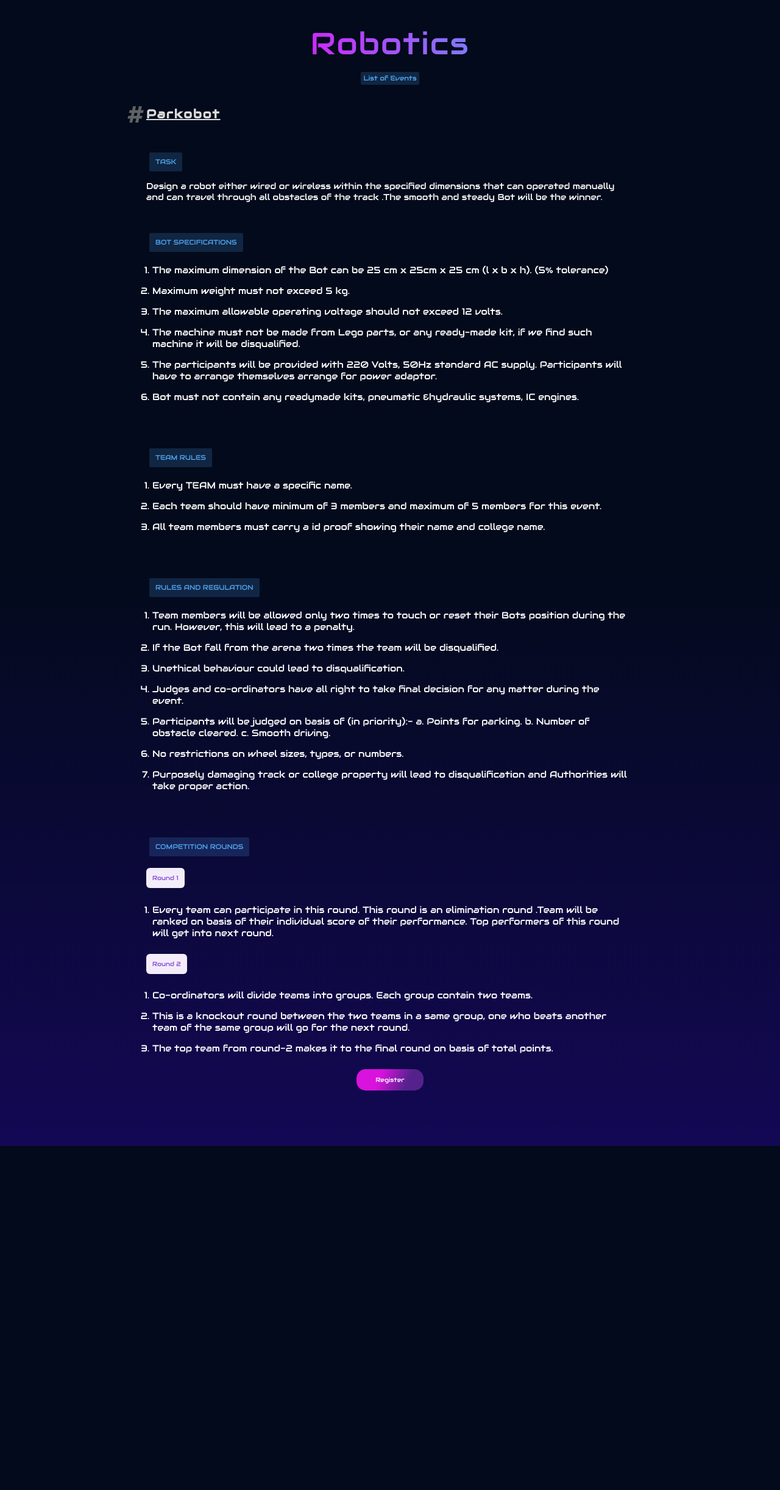
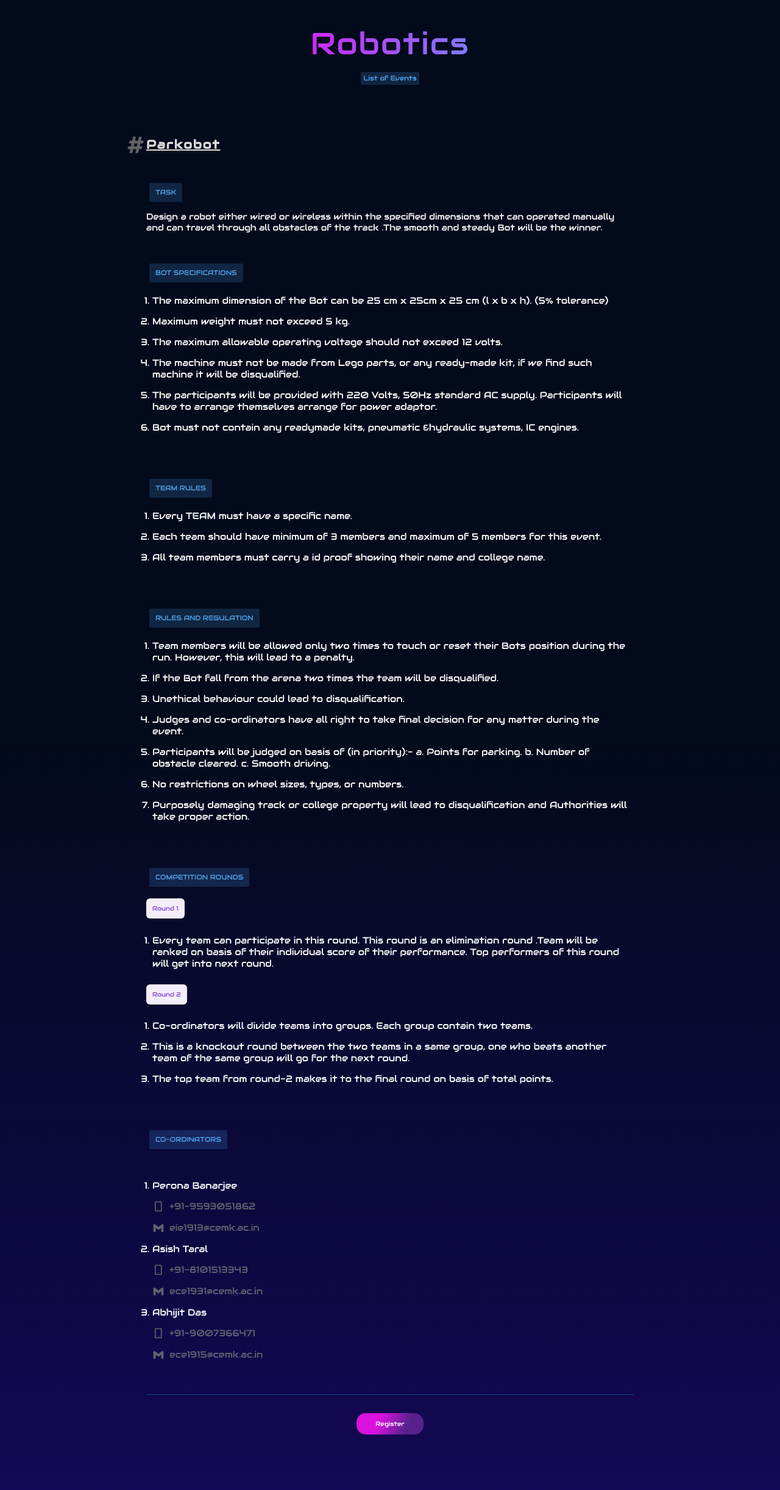
Before and after one commit to detronetdip/resonence, a PHP site: page /robotics.html in a window 1280 px wide. Shown: the whole page at 61% size. Before the commit the page ends 1879 px from the top, so only its background shows below. Run offline with PHP 8.4, Linux system fonts and the light colour scheme.

Commit message:
event template ready

```diff
--- a/assets/css/events.css
+++ b/assets/css/events.css
@@ -146,7 +146,7 @@ i {
 }
 
 .maincontainer .overlay .mt1 {
-  margin-top: 1rem;
+  margin-top: 2rem;
 }
 
 .maincontainer .overlay .fs14 {
@@ -202,6 +202,18 @@ i {
   width: 90%;
   max-width: 80rem;
   margin-top: 3rem;
+}
+
+.maincontainer .logcontainer ol li a {
+  text-decoration: none;
+  margin-left: 0.8rem;
+  color: rgba(122, 122, 122, 0.788);
+}
+
+.maincontainer .logcontainer .single-sub-event {
+  padding: 2rem 0;
+  margin: 3rem 0;
+  border-bottom: 1px solid rgba(0, 174, 255, 0.349);
 }
 
 .maincontainer .btnrow_ {
--- a/assets/css/events.scss
+++ b/assets/css/events.scss
@@ -103,6 +103,16 @@
     width: 90%;
     max-width: 80rem;
     margin-top: 3rem;
+    ol li a{
+      text-decoration: none;
+      margin-left: 0.8rem;
+      color:rgba(122, 122, 122, 0.788);
+    }
+    .single-sub-event{
+      padding: 2rem 0;
+      margin: 3rem 0;
+      border-bottom: 1px solid rgba(0, 174, 255, 0.349);
+    }
   }
   .btnrow_ {
     display: flex;
--- a/robotics.html
+++ b/robotics.html
@@ -34,6 +34,9 @@
           </div>
           <div class="changelog">
             <div class="logcontainer">
+              <!-- single event start -->
+
+             <div class="single-sub-event">
               <h5>Parkobot</h5>
               <span class="highlight2 pt5 p1">TASK</span>
               <p class="pt1 fs14">
@@ -98,7 +101,7 @@
                   </li>
                   <li>
                     Purposely damaging track or college property will lead to disqualification and Authorities will
-take proper action.
+                    take proper action.
                   </li>
                 </ol>
               </p>
@@ -108,8 +111,8 @@ take proper action.
                 <ol style="margin-top: 0; padding-top: 2rem; padding-bottom: 2rem;">
                   <li>
                     Every team can participate in this round. This round is an elimination round .Team will be
-ranked on basis of their individual score of their performance. Top performers of this round will
-get into next round.
+                    ranked on basis of their individual score of their performance. Top performers of this round will
+                    get into next round.
                   </li>
                 </ol>
                 <code class="p1" style="font-size: 1rem;">Round 2</code>
@@ -119,13 +122,70 @@ get into next round.
                   </li>
                   <li>
                     This is a knockout round between the two teams in a same group, one who beats another
-team of the same group will go for the next round.
+                    team of the same group will go for the next round.
                   </li>
                   <li>
                     The top team from round-2 makes it to the final round on basis of total points.
                   </li>
                 </ol>
               </p>
+              <span class="highlight2 pt5 p1">CO-ORDINATORS</span>
+              <p class="fs14" style="margin-top: 1rem;">
+                <ol style="margin-top: 0; padding-top: 2rem; padding-bottom: 2rem;">
+                  <li>
+                    Perona Banarjee
+                     <ol style="list-style-type: none;padding: 0;">
+                       <li style="display: flex;">
+                        <img src="./assets/images/mobile.svg" alt="" style="height:20px;width:20px">
+                        <a href="tel:9593051862">+91-9593051862</a>
+                      </li>
+                      <li style="display: flex;">
+                        <img src="./assets/images/mail.svg" alt="" style="height:20px;width:20px">
+                        <a href="mailto:eie1913@cemk.ac.in">eie1913@cemk.ac.in</a>
+                      </li>
+                     </ol>
+                  </li>
+                  <li>
+                    Asish Taral
+                     <ol style="list-style-type: none;padding: 0;">
+                       <li style="display: flex;">
+                        <img src="./assets/images/mobile.svg" alt="" style="height:20px;width:20px">
+                        <a href="tel:8101513343">+91-8101513343</a>
+                      </li>
+                      <li style="display: flex;">
+                        <img src="./assets/images/mail.svg" alt="" style="height:20px;width:20px">
+                        <a href="mailto:ece1931@cemk.ac.in">ece1931@cemk.ac.in</a>
+                      </li>
+                     </ol>
+                  </li>
+                  <li>
+                    Abhijit Das
+                     <ol style="list-style-type: none;padding: 0;">
+                       <li style="display: flex;">
+                        <img src="./assets/images/mobile.svg" alt="" style="height:20px;width:20px">
+                        <a href="tel:9007366471">+91-9007366471</a>
+                      </li>
+                      <li style="display: flex;">
+                        <img src="./assets/images/mail.svg" alt="" style="height:20px;width:20px">
+                        <a href="mailto:ece1915@cemk.ac.in">ece1915@cemk.ac.in</a>
+                      </li>
+                     </ol>
+                  </li>
+                </ol>
+              </p>
+             </div>
+
+              <!-- single event end -->
+
+
+
+
+
+
+
+
+
+
             </div>
           </div>
           <div class="btnrow">
```
Also changed, not shown: assets/images/mail.svg (added), assets/images/mobile.svg (added), 1 other file.
